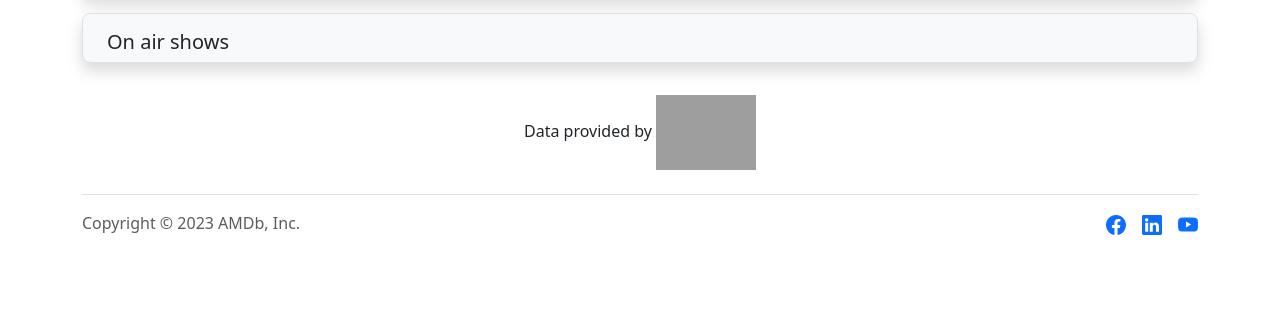
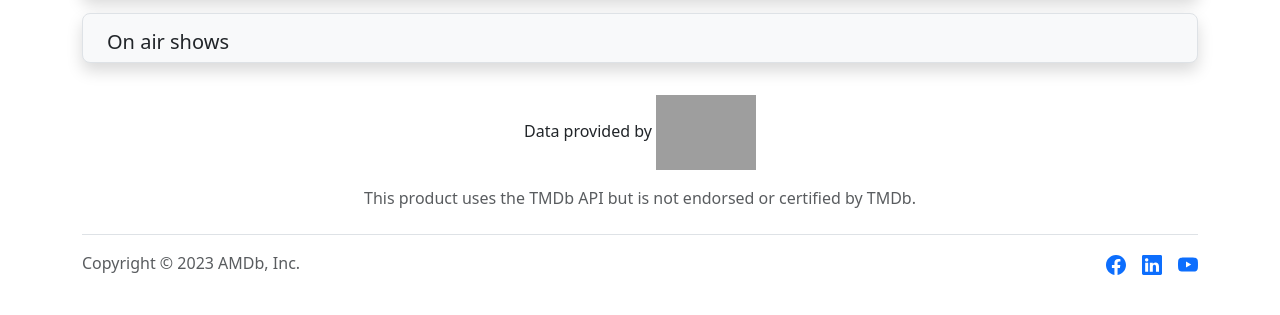
Before and after one commit to srky420/cs50-fp-bootstrap, a Flask app: page / in a window 1280 px wide. Shown: the part 785-1100 px from the top of the page. Before the commit the page ends 1020 px from the top, so only its background shows below. Run offline with Flask 2, Linux system fonts and the light colour scheme; data comes from the database, SQL or seed files in the repository; data that the repository does not hold is empty; grey boxes are pictures that could not be loaded.

Commit message:
Readme complete and attributions

```diff
--- a/templates/layout.html
+++ b/templates/layout.html
@@ -155,6 +155,7 @@
             <p class="text-center mt-3">Data provided by <img
                 src="https://www.themoviedb.org/assets/2/v4/logos/v2/blue_short-8e7b30f73a4020692ccca9c88bafe5dcb6f8a62a4c6bc55cd9ba82bb2cd95f6c.svg"
                 alt="TMDb logo" width="100"></p>
+                <p class="text-center text-muted">This product uses the TMDb API but is not endorsed or certified by TMDb.</p>
             <footer class="d-flex flex-wrap justify-content-between align-items-center py-3 my-4 border-top">
                 <div class="col-md-4 d-flex align-items-center">
                     <span class="mb-3 mb-md-0 text-muted">Copyright © 2023 AMDb, Inc.</span>
```
